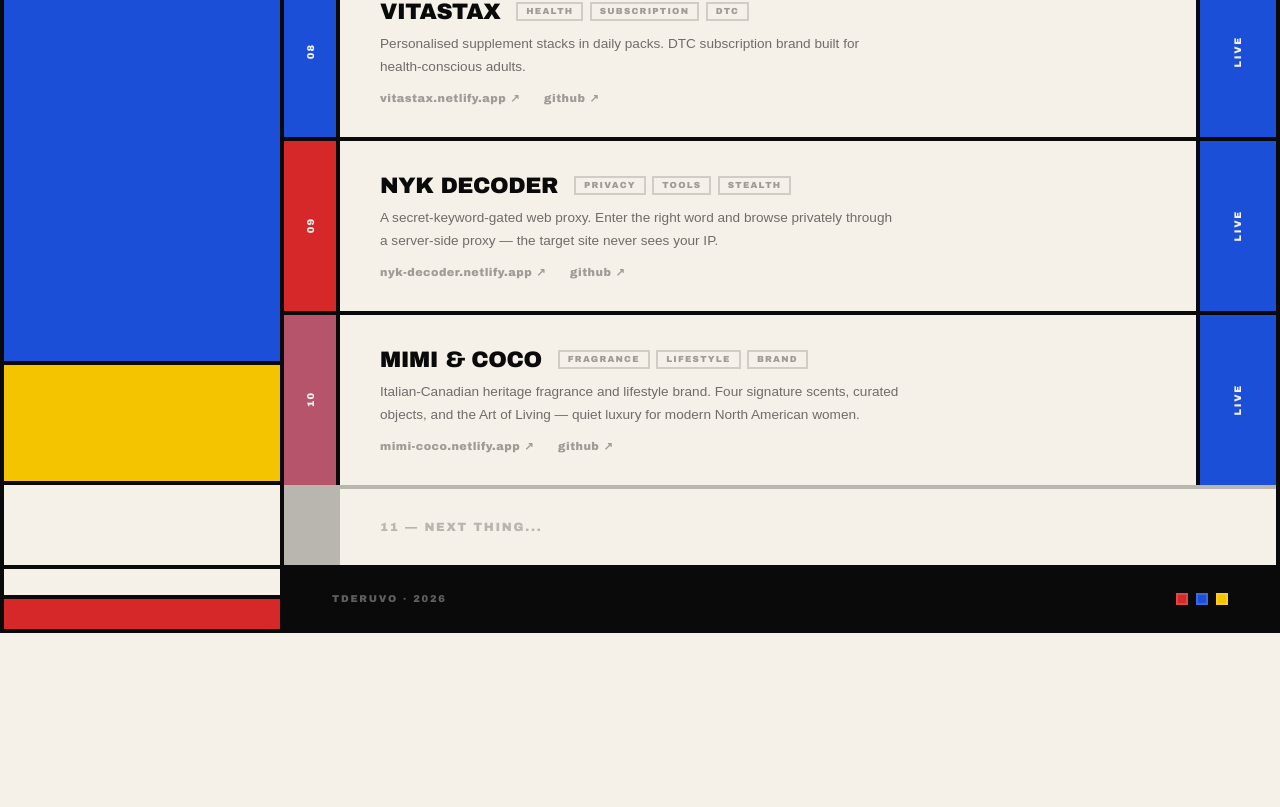
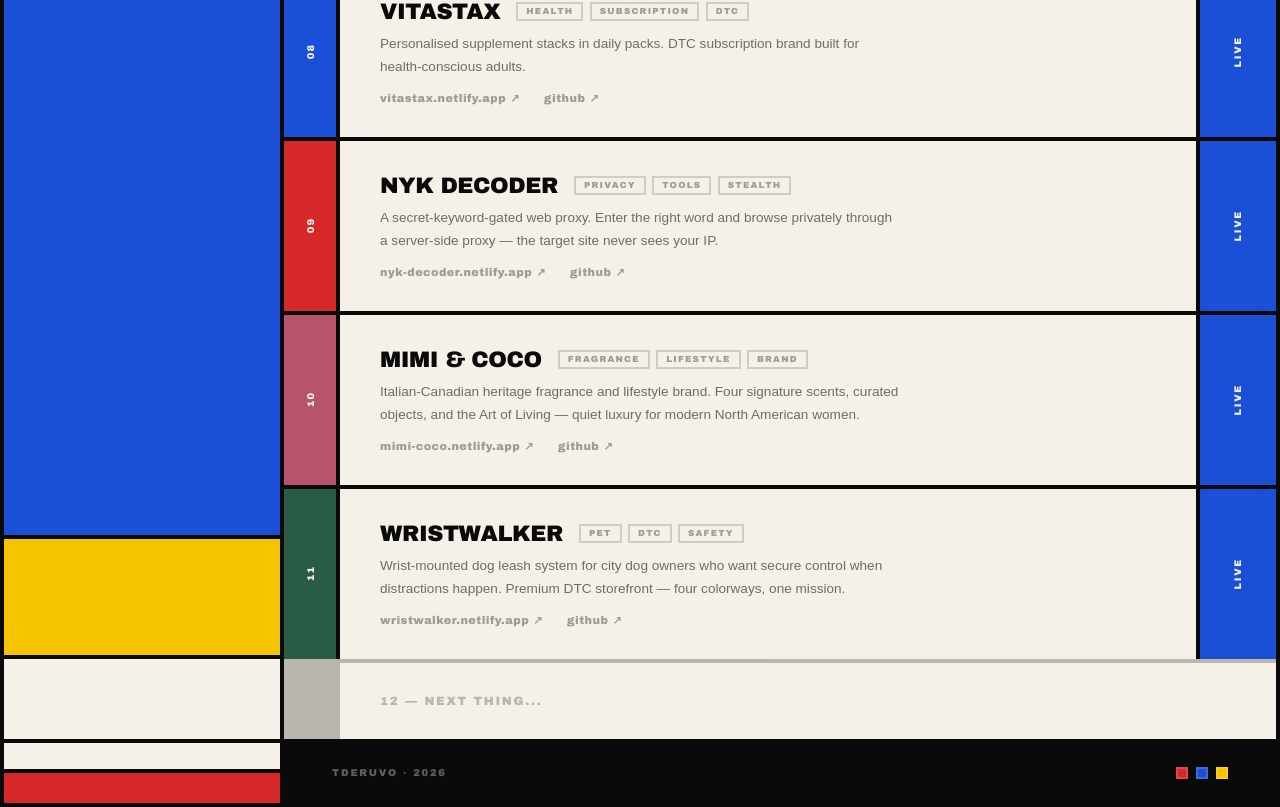
Before and after one commit to tderuvo/allmystuff, a Next.js app: page / in a window 1280 px wide. Shown: the part 1491-2298 px from the top of the page. Before the commit the page ends 2124 px from the top, so only its background shows below. Built offline with nearby package versions, Linux system fonts and the light colour scheme.

Commit message:
Add WristWalker (#11) to index

```diff
--- a/app/page.js
+++ b/app/page.js
@@ -110,6 +110,16 @@ const sites = [
     tags: ["Fragrance", "Lifestyle", "Brand"],
     status: "live",
     color: PINK,
+  },
+  {
+    id: "11",
+    name: "WristWalker",
+    url: "https://wristwalker.netlify.app",
+    repo: "https://github.com/tderuvo/wristwalker",
+    desc: "Wrist-mounted dog leash system for city dog owners who want secure control when distractions happen. Premium DTC storefront — four colorways, one mission.",
+    tags: ["Pet", "DTC", "Safety"],
+    status: "live",
+    color: GREEN,
   },
 ];
 
```
